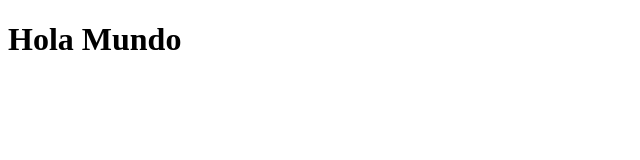
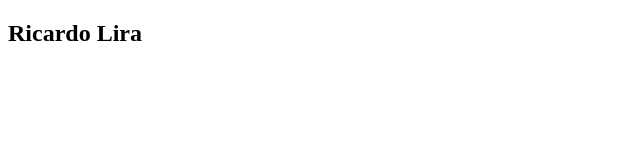
Before and after one commit to Ricardo-Lira/Curso, a plain HTML site: page index.html in a window 1280 px wide. Shown: the whole page, without its empty margins (0-640 px from the left). Drawn offline with Linux system fonts and the light colour scheme.

Commit message:
Modificando estructura del Html

```diff
--- a/index.html
+++ b/index.html
@@ -2,9 +2,11 @@
 <html lang="en">
 <head>
   <meta charset="UTF-8">
-  <title>Git</title>
+  <title>Git y GitHub</title>
 </head>
 <body>
-  <h1>Hola Mundo</h1>
+  <div class="container">
+    <h2>Ricardo Lira</h2>
+  </div>
 </body>
 </html>
```
